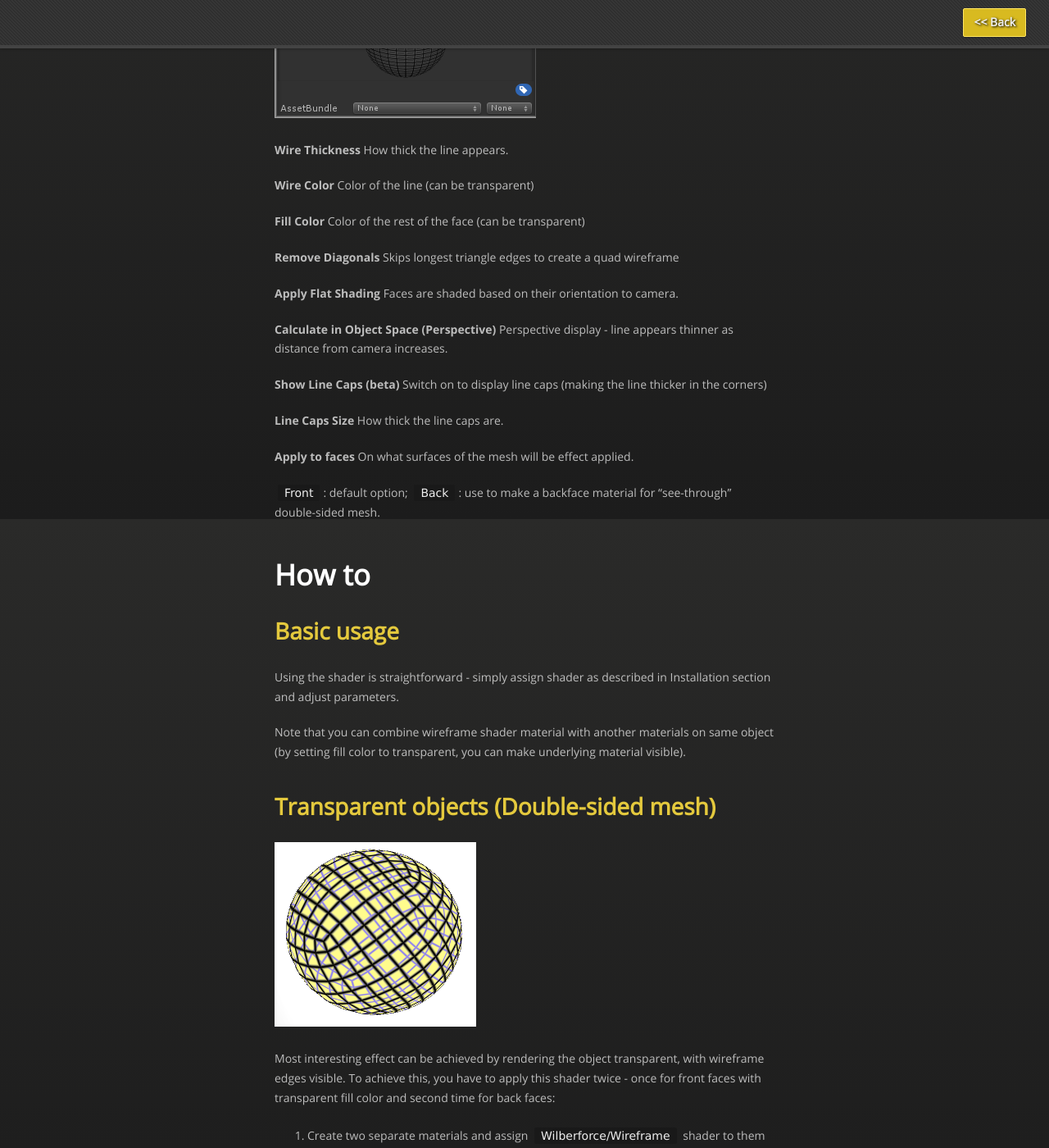
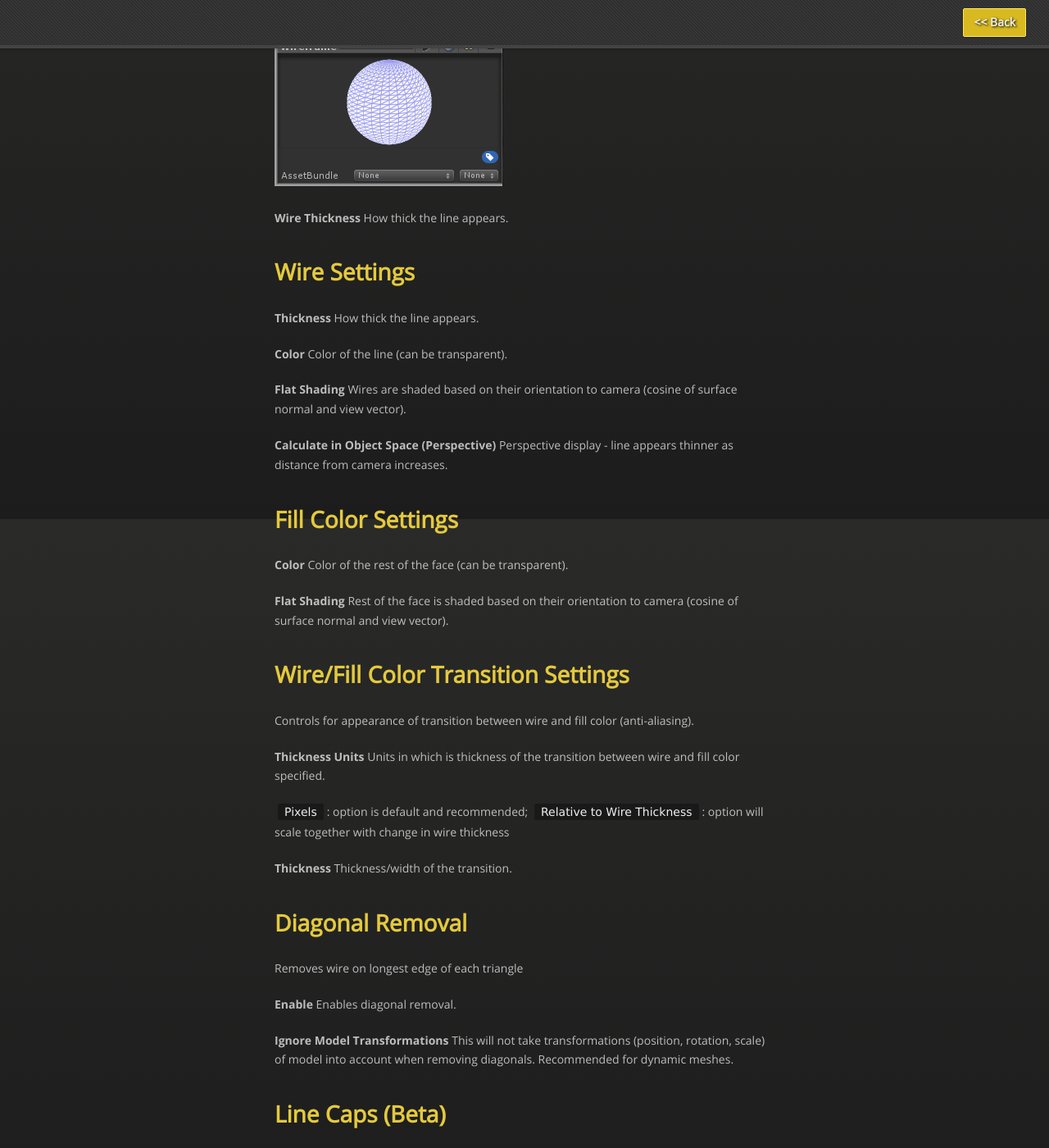
Before and after one commit to projectwilberforce/projectwilberforce.github.io, a Jekyll site: the page built from wireframe/index.md, in a window 1280 px wide and 1400 px high, scrolled down 2967 px. Shown: the whole window at 82% size. Built offline with Jekyll 4.4.1, drawn with Linux system fonts in a browser that asks for light colours; nearby versions of some CDN libraries; some of the changed text lies outside the part shown.

Commit message:
New wireframe manual (v 0.9.1)

```diff
--- a/wireframe/index.md
+++ b/wireframe/index.md
@@ -65,31 +65,67 @@ WW material behaviour is controlled by following parameters:
 **Wire Thickness**
 How thick the line appears.
 
-**Wire Color**
-Color of the line (can be transparent)
+## Wire Settings
 
-**Fill Color**
-Color of the rest of the face (can be transparent)
+**Thickness**
+How thick the line appears.
 
-**Remove Diagonals**
-Skips longest triangle edges to create a quad wireframe
+**Color**
+Color of the line (can be transparent).
 
-**Apply Flat Shading**
-Faces are shaded based on their orientation to camera.
+**Flat Shading**
+Wires are shaded based on their orientation to camera (cosine of surface normal and view vector).
 
 **Calculate in Object Space (Perspective)**
 Perspective display - line appears thinner as distance from camera increases.
 
-**Show Line Caps (beta)**
-Switch on to display line caps (making the line thicker in the corners)
+## Fill Color Settings
+
+**Color**
+Color of the rest of the face (can be transparent).
+
+**Flat Shading**
+Rest of the face is shaded based on their orientation to camera (cosine of surface normal and view vector).
+
+## Wire/Fill Color Transition Settings
+
+Controls for appearance of transition between wire and fill color (anti-aliasing).
+
+**Thickness Units**
+Units in which is thickness of the transition between wire and fill color specified.
+
+`Pixels`:  option is default and recommended; `Relative to Wire Thickness`: option will scale together with change in wire thickness
+
+**Thickness**
+Thickness/width of the transition.
+
+## Diagonal Removal
+
+Removes wire on longest edge of each triangle
+
+**Enable**
+Enables diagonal removal.
+
+**Ignore Model Transformations**
+This will not take transformations (position, rotation, scale) of model into account when removing diagonals. Recommended for dynamic meshes.
+
+## Line Caps (Beta)
+
+**Enable**
+Switch on to display line caps (making the line thicker in the corners).
 
 **Line Caps Size**
 How thick the line caps are.
 
+## Rendering Settings
+
+**Depth Biass**
+Offsets depth of wire by given amount - use this to combat Z-fighting or for interesting effect.
+
 **Apply to faces**
-On what surfaces of the mesh will be effect applied.
+On what sides of surfaces will be effect applied.
 
-`Front`: default option; `Back`: use to make a backface material for "see-through" double-sided mesh.
+`Front`: default option; `Back`: use to make a backface material for "see-through" double-sided mesh. `Both`: both face sides visible
 
 # How to
 ## Basic usage
```
Also changed, not shown: wireframe/inspector.png.
